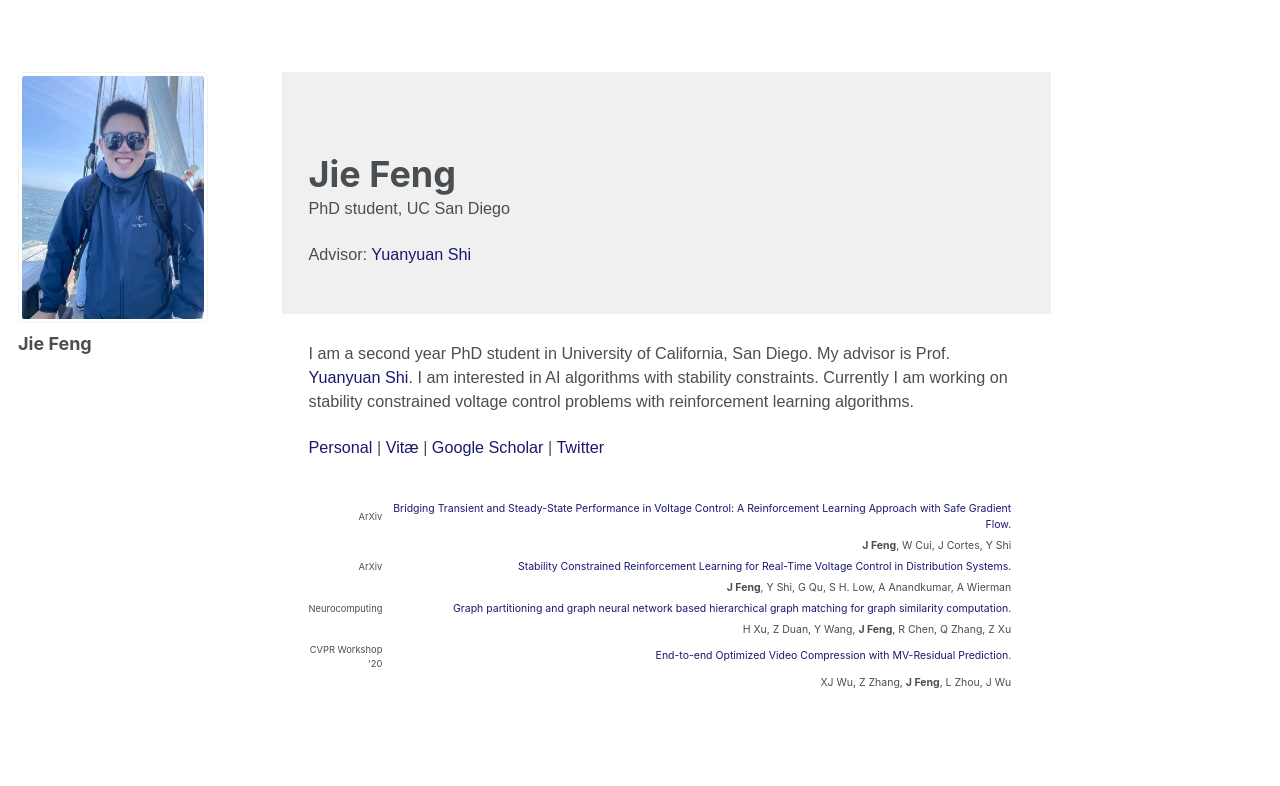
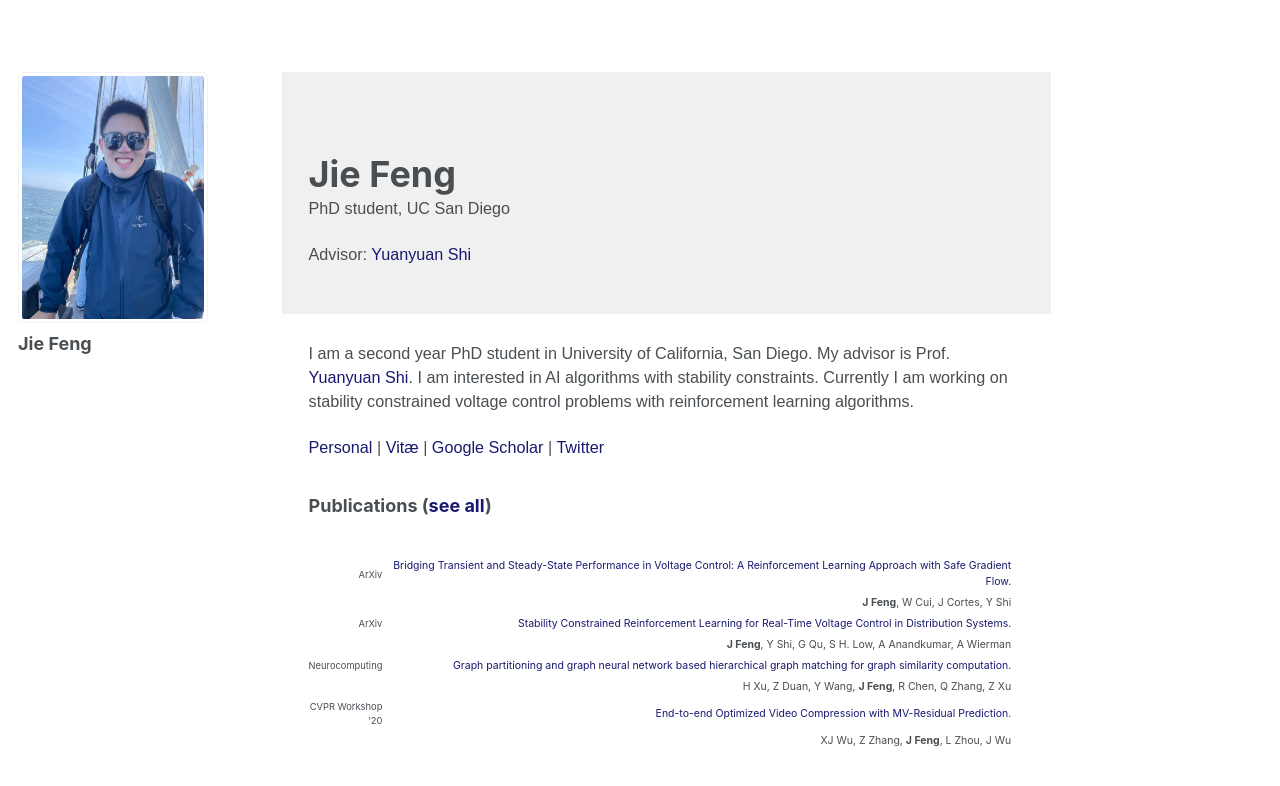
Before and after one commit to JieFeng-cse/JieFeng-cse.github.io, a Jekyll site: the page built from _pages/about.md, in a window 1280 px wide. Shown: the top 786 px of the page. Built offline with Jekyll 4.4.1, drawn with Linux system fonts in a browser that asks for light colours.

Commit message:
new arranging

```diff
--- a/_pages/about.md
+++ b/_pages/about.md
@@ -84,97 +84,17 @@ redirect_from:
                 <a href="https://twitter.com/jiefengcse" target="_blank">Twitter</a>
             </p>
         </div>
-        <!-- <div id="publications">
+        <div id="publications">
             <h3>Publications (<a href="https://jiefeng-cse.github.io/papers/" target="_blank">see all</a>)</h3>
-        </div> -->
+        </div>
 
-<!-- <span style="font-size:1.3em">Publications (<a href="https://jiefeng-cse.github.io/papers/" style="color:#191970">see all</a>)</span>
-<table style="width:100%">
-<tr>
-    <td style="width:80px; text-align:right; padding-right:10px; font-size:0.8em"> ArXiv </td>
-    <td><a href="https://jiefeng-cse.github.io/BTS/" style="color:#191970" target="_blank"> Bridging Transient and Steady-State Performance in Voltage Control: A Reinforcement Learning Approach with Safe Gradient Flow.</a></td>
-  </tr>
-  <tr>
-    <td></td>
-    <td><b>J Feng</b>, W Cui, J Cortes, Y Shi</td>
-  </tr>
-  <tr>
-    <td style="width:80px; text-align:right; padding-right:10px; font-size:0.8em"> ArXiv </td>
-    <td><a href="https://arxiv.org/abs/2209.07669" style="color:#191970" target="_blank"> Stability Constrained Reinforcement Learning for Real-Time Voltage Control in Distribution Systems.</a></td>
-  </tr>
-  <tr>
-    <td></td>
-    <td><b>J Feng</b>, Y Shi, G Qu, S H. Low, A Anandkumar, A Wierman</td>
-  </tr>
-  <tr>
-    <td style="width:80px; text-align:right; padding-right:10px; font-size:0.8em"> Neurocomputing </td>
-    <td><a href="https://arxiv.org/pdf/2005.08008" style="color:#191970" target="_blank"> Graph partitioning and graph neural network based hierarchical graph matching for graph similarity computation.</a></td>
-  </tr>
-  <tr>
-    <td></td>
-    <td>H Xu, Z Duan, Y Wang, <b>J Feng</b>, R Chen, Q Zhang, Z Xu</td>
-  </tr>
-
-  <tr>
-    <td style="width:80px; text-align:right; padding-right:10px; font-size:0.8em">CVPR Workshop '20</td>
-    <td><a href="http://openaccess.thecvf.com/content_CVPRW_2020/papers/w7/Wu_End-to-End_Optimized_Video_Compression_With_MV-Residual_Prediction_CVPRW_2020_paper.pdf" style="color:#191970" target="_blank">End-to-end Optimized Video Compression with MV-Residual Prediction</a>.</td>
-  </tr>
-  <tr>
-    <td></td>
-    <td>XJ Wu, Z Zhang,  <b>J Feng</b>, L Zhou, J Wu</td>
-  </tr>
-
-</table> -->
-<!-- <table style="width:100%; margin-left:auto; margin-right:auto;">
-  <tr>
-    <td style="width:20%; vertical-align:top;">
-      <span style="font-size:1.3em">Publications (<a href="https://jiefeng-cse.github.io/papers/" style="color:#191970">see all</a>)</span>
-    </td>
-    <td style="padding-left: 20px;">
-      <table style="width:100%">
-        <tr>
-          <td style="width:80px; text-align:right; padding-right:10px; font-size:0.8em"> ArXiv </td>
-          <td><a href="https://jiefeng-cse.github.io/BTS/" style="color:#191970" target="_blank"> Bridging Transient and Steady-State Performance in Voltage Control: A Reinforcement Learning Approach with Safe Gradient Flow.</a></td>
-        </tr>
-        <tr>
-          <td></td>
-          <td><b>J Feng</b>, W Cui, J Cortes, Y Shi</td>
-        </tr>
-        <tr>
-          <td style="width:80px; text-align:right; padding-right:10px; font-size:0.8em"> ArXiv </td>
-          <td><a href="https://arxiv.org/abs/2209.07669" style="color:#191970" target="_blank"> Stability Constrained Reinforcement Learning for Real-Time Voltage Control in Distribution Systems.</a></td>
-        </tr>
-        <tr>
-          <td></td>
-          <td><b>J Feng</b>, Y Shi, G Qu, S H. Low, A Anandkumar, A Wierman</td>
-        </tr>
-        <tr>
-          <td style="width:80px; text-align:right; padding-right:10px; font-size:0.8em"> Neurocomputing </td>
-          <td><a href="https://arxiv.org/pdf/2005.08008" style="color:#191970" target="_blank"> Graph partitioning and graph neural network based hierarchical graph matching for graph similarity computation.</a></td>
-        </tr>
-        <tr>
-          <td></td>
-          <td>H Xu, Z Duan, Y Wang, <b>J Feng</b>, R Chen, Q Zhang, Z Xu</td>
-        </tr>
-        <tr>
-          <td style="width:80px; text-align:right; padding-right:10px; font-size:0.8em">CVPR Workshop '20</td>
-          <td><a href="http://openaccess.thecvf.com/content_CVPRW_2020/papers/w7/Wu_End-to-End_Optimized_Video_Compression_With_MV-Residual_Prediction_CVPRW_2020_paper.pdf" style="color:#191970" target="_blank">End-to-end Optimized Video Compression with MV-Residual Prediction</a>.</td>
-        </tr>
-        <tr>
-          <td></td>
-          <td>XJ Wu, Z Zhang,  <b>J Feng</b>, L Zhou, J Wu</td>
-        </tr>
-      </table>
-    </td>
-  </tr>
-</table> -->
 <table style="width:100%; height:100%;">
   <tr style="height: 100%;">
     <td style="vertical-align: top; height: 100%; padding-right: 1em;">
       <table>
         <tr>
           <td style="width:80px; text-align:right; padding-right:10px; font-size:0.8em"> ArXiv </td>
-          <td><a href="https://jiefeng-cse.github.io/BTS/" style="color:#191970" target="_blank"> Bridging Transient and Steady-State Performance in Voltage Control: A Reinforcement Learning Approach with Safe Gradient Flow.</a></td>
+          <td><a href="https://jiefeng-cse.github.io/Transient-Steady/" style="color:#191970" target="_blank"> Bridging Transient and Steady-State Performance in Voltage Control: A Reinforcement Learning Approach with Safe Gradient Flow.</a></td>
         </tr>
         <tr>
           <td></td>
```
Also changed, not shown: _pages/Transient-steady.md (+1 -1 lines).
